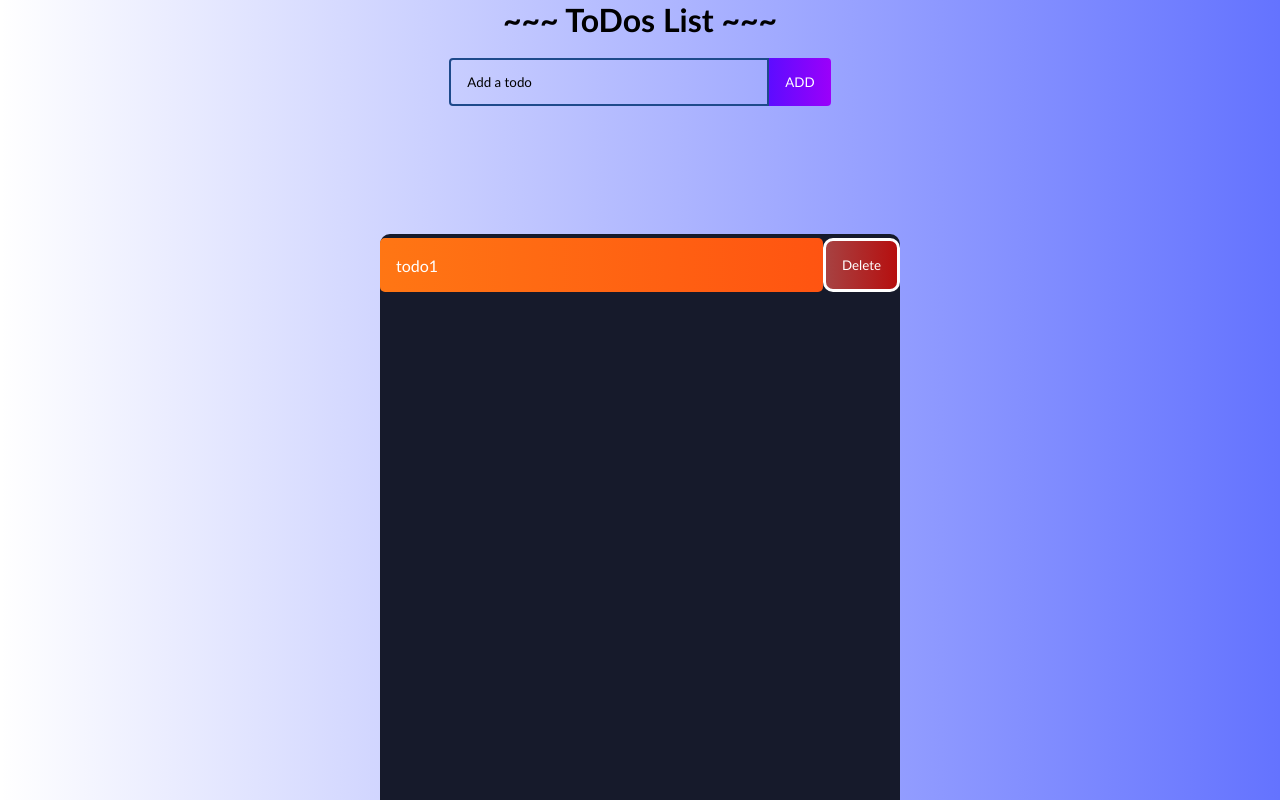
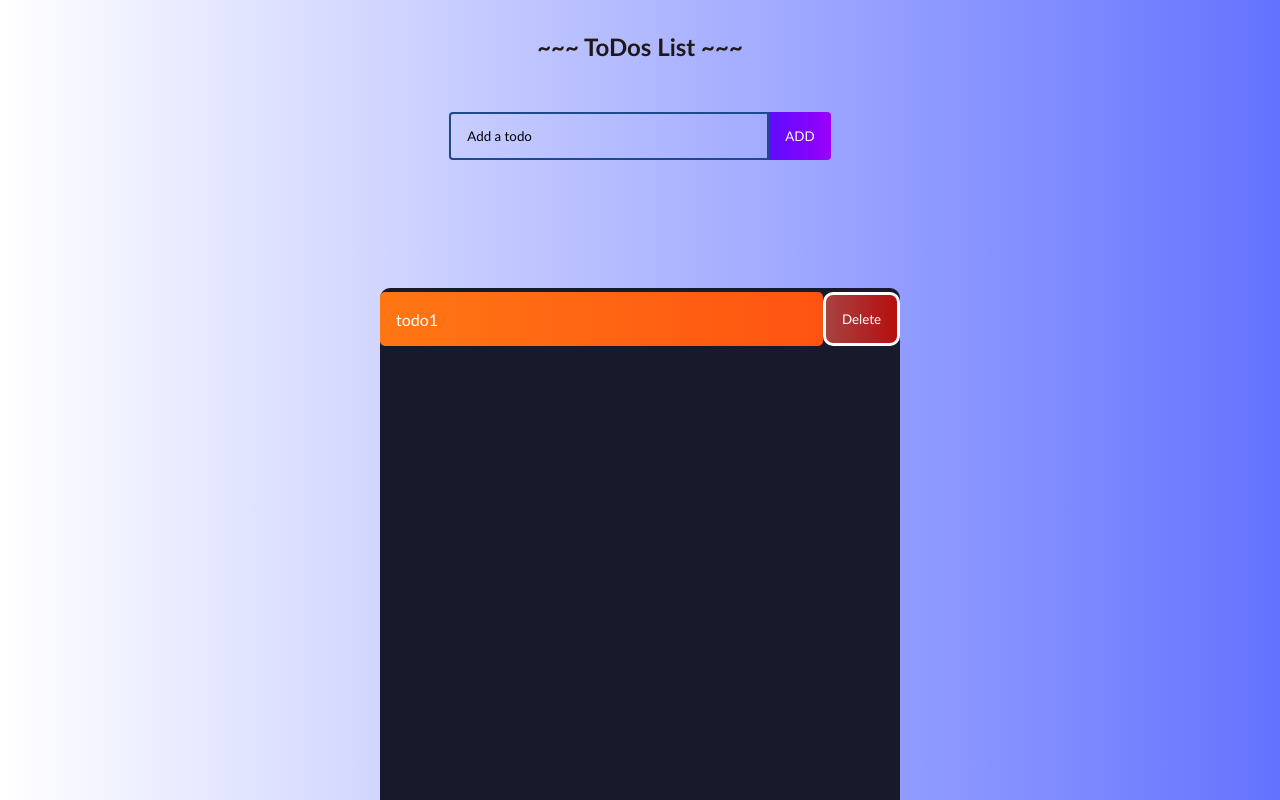
Before and after one commit to Divyapancholi831/TodoList-react, a React (Create React App) app: page / in a window 1280 px wide. Shown: the top 800 px of the page. Built offline with nearby package versions, Linux system fonts and the light colour scheme.

Commit message:
add more on  css

```diff
--- a/src/AddTodos.js
+++ b/src/AddTodos.js
@@ -15,7 +15,7 @@ const AddTodos = () =>{
             <label>
                 <input className="todo-input" placeholder="Add a todo" name="text" type="text" value = {title} onChange={(e)=>setTitle(e.target.value)}/>
             </label>
-            <button className="todo-button" onClick={()=>setShowModal(true)}> ADD </button>
+            <button className="todo-button" disabled={!title} onClick={()=>setShowModal(true)}> ADD </button>
             {showModal ? (
                 <Modal>
                     <h1>You Wanted to add "{title}"</h1>
--- a/src/styles.css
+++ b/src/styles.css
@@ -68,6 +68,12 @@ body {
     color: black;
 }
 
+h1 {
+    margin: 32px 0;
+    color: #201717;
+    font-size: 24px;
+}
+
 .todo-button {
     padding: 16px;
     border:none;
```
